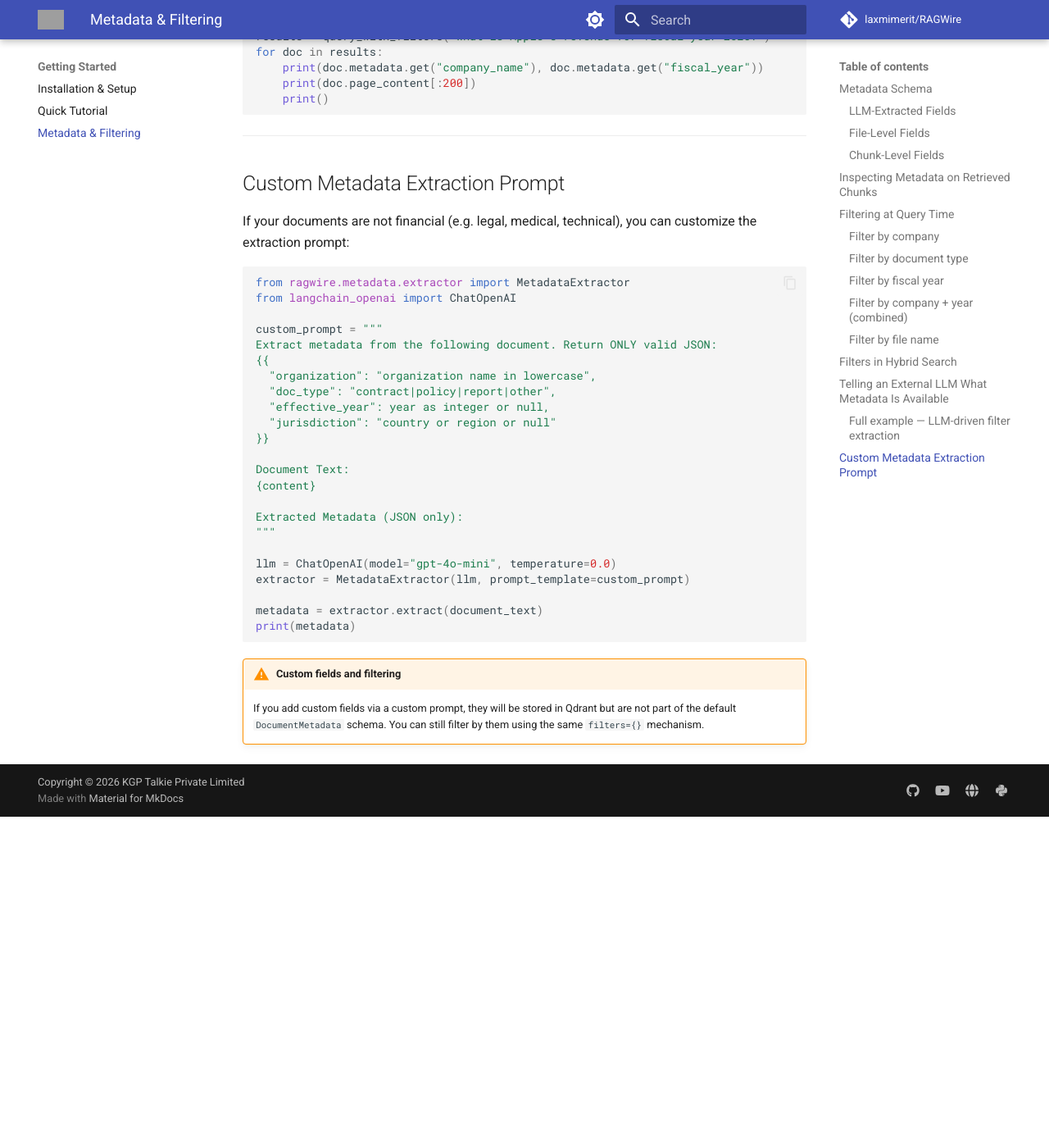
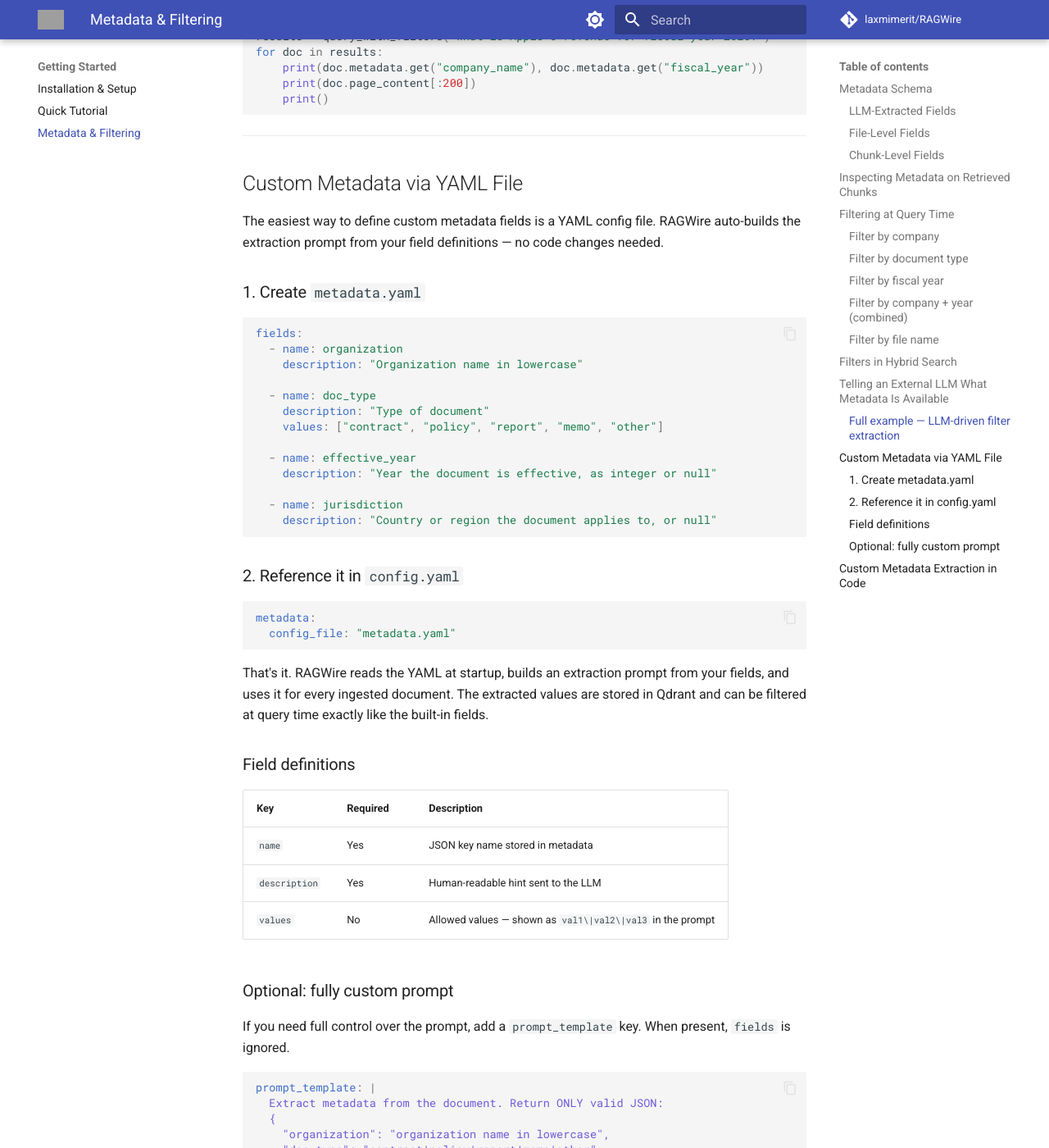
Before and after one commit to laxmimerit/RAGWire, an MkDocs documentation site: the page built from docs/metadata.md, in a window 1280 px wide and 1400 px high, scrolled down 5191 px. Shown: the whole window at 82% size. Built offline with MkDocs 1.6.1 and Material for MkDocs 9.7.7, drawn with Linux system fonts in a browser that asks for light colours; comment, search, counter and statistics services are not loaded; before the commit the page ends 6187 px from its top, so only the background shows below that; some of the changed text lies outside the part shown; grey boxes are pictures that could not be loaded.

Commit message:
feat: add custom metadata extraction via YAML configuration and enhance extractor functionality

````diff
--- a/docs/metadata.md
+++ b/docs/metadata.md
@@ -235,12 +235,76 @@ for doc in results:
 
 ---
 
-## Custom Metadata Extraction Prompt
+## Custom Metadata via YAML File
 
-If your documents are not financial (e.g. legal, medical, technical), you can customize the extraction prompt:
+The easiest way to define custom metadata fields is a YAML config file. RAGWire auto-builds the extraction prompt from your field definitions — no code changes needed.
+
+### 1. Create `metadata.yaml`
+
+```yaml
+fields:
+  - name: organization
+    description: "Organization name in lowercase"
+
+  - name: doc_type
+    description: "Type of document"
+    values: ["contract", "policy", "report", "memo", "other"]
+
+  - name: effective_year
+    description: "Year the document is effective, as integer or null"
+
+  - name: jurisdiction
+    description: "Country or region the document applies to, or null"
+```
+
+### 2. Reference it in `config.yaml`
+
+```yaml
+metadata:
+  config_file: "metadata.yaml"
+```
+
+That's it. RAGWire reads the YAML at startup, builds an extraction prompt from your fields, and uses it for every ingested document. The extracted values are stored in Qdrant and can be filtered at query time exactly like the built-in fields.
+
+### Field definitions
+
+| Key | Required | Description |
+|---|---|---|
+| `name` | Yes | JSON key name stored in metadata |
+| `description` | Yes | Human-readable hint sent to the LLM |
+| `values` | No | Allowed values — shown as `val1\|val2\|val3` in the prompt |
+
+### Optional: fully custom prompt
+
+If you need full control over the prompt, add a `prompt_template` key. When present, `fields` is ignored.
+
+```yaml
+prompt_template: |
+  Extract metadata from the document. Return ONLY valid JSON:
+  {
+    "organization": "organization name in lowercase",
+    "doc_type": "contract|policy|report|memo|other",
+    "effective_year": year as integer or null,
+    "jurisdiction": "country or region or null"
+  }
+
+  Document Text:
+  {content}
+
+  Extracted Metadata (JSON only):
+```
+
+!!! note "The `{content}` placeholder"
+    Your `prompt_template` must include `{content}` — RAGWire substitutes the document text there.
+
+---
+
+## Custom Metadata Extraction in Code
+
+You can also pass a custom prompt directly in Python without a YAML file:
 
 ```python
-from ragwire.metadata.extractor import MetadataExtractor
+from ragwire import MetadataExtractor
 from langchain_openai import ChatOpenAI
 
 custom_prompt = """
@@ -265,5 +329,12 @@ metadata = extractor.extract(document_text)
 print(metadata)
 ```
 
+Or load directly from a YAML file:
+
+```python
+extractor = MetadataExtractor.from_yaml(llm, "metadata.yaml")
+metadata = extractor.extract(document_text)
+```
+
 !!! warning "Custom fields and filtering"
-    If you add custom fields via a custom prompt, they will be stored in Qdrant but are not part of the default `DocumentMetadata` schema. You can still filter by them using the same `filters={}` mechanism.
+    Custom fields are stored in Qdrant but are not part of the default `DocumentMetadata` schema. You can still filter by them using the same `filters={}` mechanism.
````
Also changed, not shown: config.example.yaml (+8 -0 lines), config.yaml (+8 -0 lines), docs/api_reference.md (+32 -0 lines), metadata.example.yaml (added, +48 -0 lines), 2 other files.
